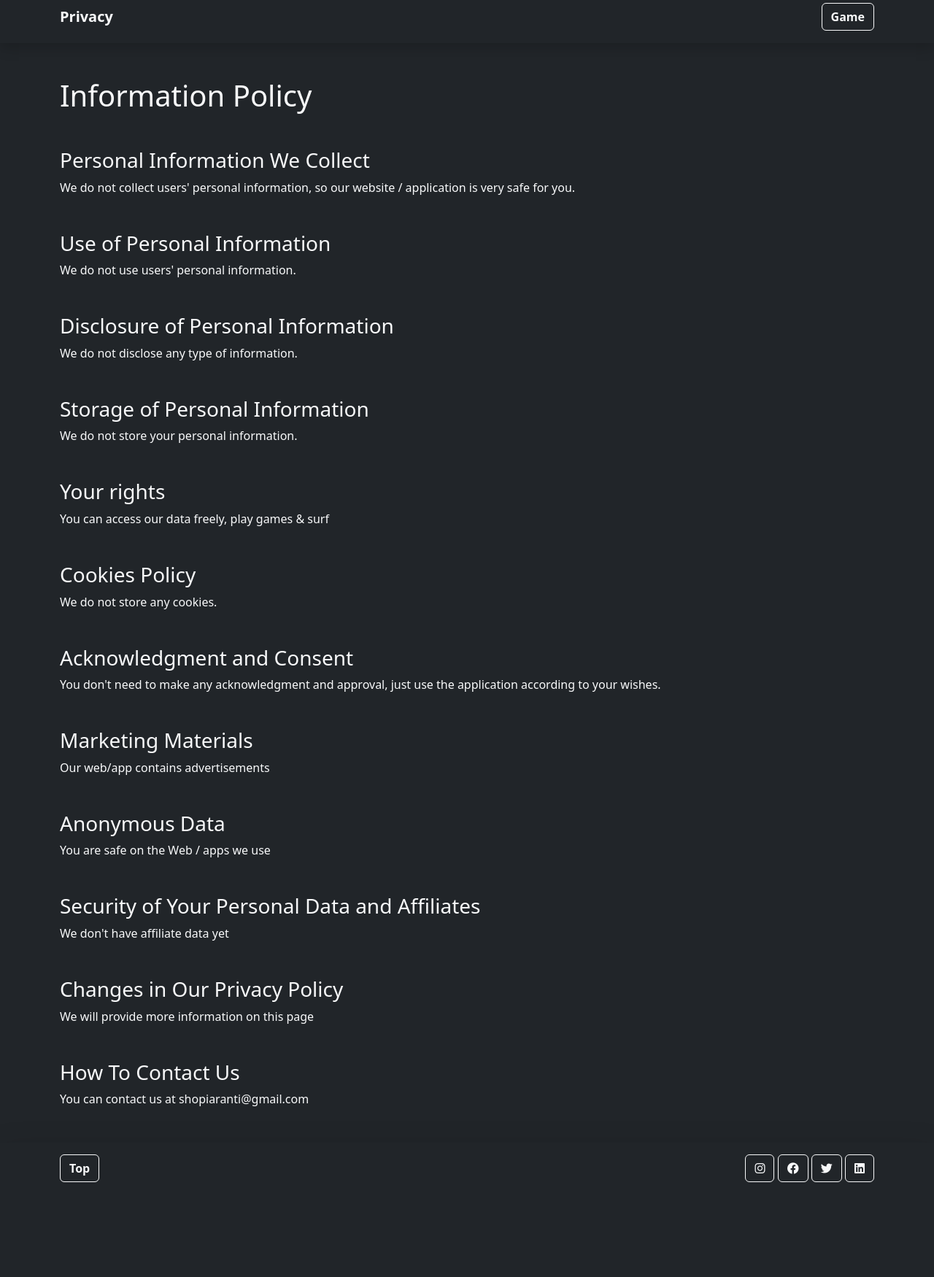
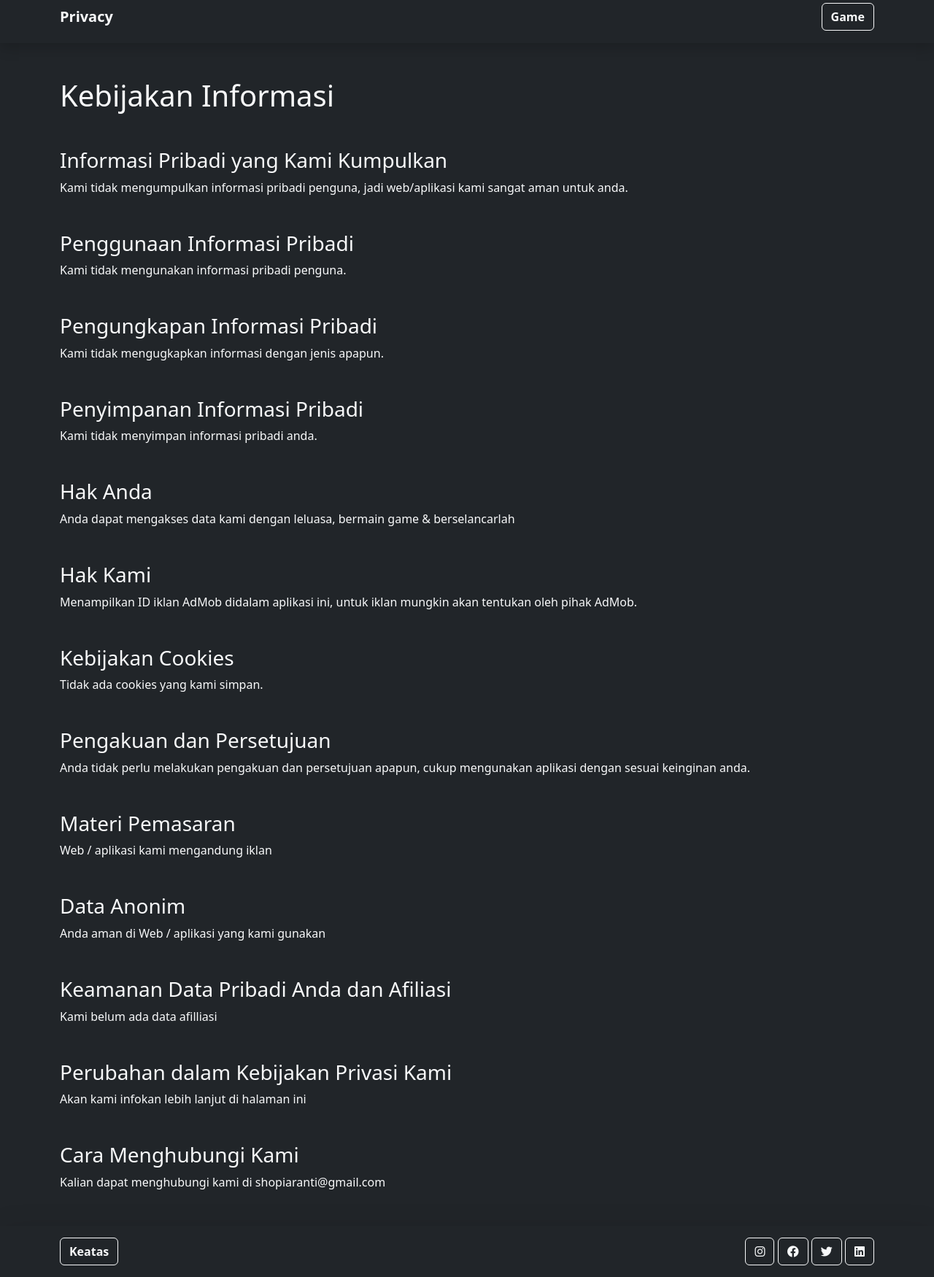
Before and after one commit to hfour4/hfour4.github.io, a plain HTML site: page privacy.html in a window 1280 px wide. Shown: the part 13-1763 px from the top of the page at 73% size. Before the commit the page ends 1649 px from the top, so only its background shows below. Drawn offline with nearby package versions, Linux system fonts and the light colour scheme.

Commit message:
update AdMob

```diff
--- a/privacy.html
+++ b/privacy.html
@@ -1,4 +1,4 @@
-<!DOCTYPE html>
+<!-- <!DOCTYPE html>
 <html lang="en">
 
 <head>
@@ -46,6 +46,9 @@
     <h3 class="mt-5 text-light">Your rights</h3>
     <p class="text-light">You can access our data freely, play games & surf</p>
 
+    <h3 class="mt-5 text-light">Our Rights</h3>
+    <p class="text-light">Displaying the AdMob advertising ID in this application, for advertisements, AdMob may determine it.</p>
+
     <h3 class="mt-5 text-light">Cookies Policy</h3>
     <p class="text-light">We do not store any cookies.</p>
 
@@ -87,4 +90,100 @@
 
 </body>
 
+</html> -->
+
+<!DOCTYPE html>
+<html lang="en">
+
+<head>
+  <meta charset="UTF-8">
+  <meta http-equiv="X-UA-Compatible" content="IE=edge">
+  <meta name="viewport" content="width=device-width, initial-scale=1.0">
+  <title>Kebijakan Informasi</title>
+</head>
+
+<link href="https://cdn.jsdelivr.net/npm/bootstrap@5.2.1/dist/css/bootstrap.min.css" rel="stylesheet"
+  integrity="sha384-iYQeCzEYFbKjA/T2uDLTpkwGzCiq6soy8tYaI1GyVh/UjpbCx/TYkiZhlZB6+fzT" crossorigin="anonymous">
+<link rel="stylesheet" href="https://cdnjs.cloudflare.com/ajax/libs/font-awesome/6.2.0/css/all.min.css"
+  integrity="sha512-xh6O/CkQoPOWDdYTDqeRdPCVd1SpvCA9XXcUnZS2FmJNp1coAFzvtCN9BmamE+4aHK8yyUHUSCcJHgXloTyT2A=="
+  crossorigin="anonymous" referrerpolicy="no-referrer" />
+
+<body style="user-select: none;" class="bg-dark" >
+
+  <nav class="navbar shadow p-3">
+    <div class="container">
+      <a class="navbar-brand fw-bold text-light">Privacy</a>
+
+      <form>
+        <a href='index.html' class="btn btn-outline-light fw-bold">Game</a>
+      </form>
+    </div>
+    </div>
+  </nav>
+
+  <div class="container mt-5">
+
+    <h1 class="text-light mt-5">Kebijakan Informasi</h1>
+
+    <h3 class="mt-5 text-light">Informasi Pribadi yang Kami Kumpulkan</h3>
+    <p class="text-light">Kami tidak mengumpulkan informasi pribadi penguna, jadi web/aplikasi kami sangat aman untuk
+      anda.</p>
+
+    <h3 class="mt-5 text-light">Penggunaan Informasi Pribadi</h3>
+    <p class="text-light">Kami tidak mengunakan informasi pribadi penguna.</p>
+
+    <h3 class="mt-5 text-light">Pengungkapan Informasi Pribadi</h3>
+    <p class="text-light">Kami tidak mengugkapkan informasi dengan jenis apapun.</p>
+
+    <h3 class="mt-5 text-light">Penyimpanan Informasi Pribadi</h3>
+    <p class="text-light">Kami tidak menyimpan informasi pribadi anda.</p>
+
+    <h3 class="mt-5 text-light">Hak Anda</h3>
+    <p class="text-light">Anda dapat mengakses data kami dengan leluasa, bermain game & berselancarlah</p>
+
+    <h3 class="mt-5 text-light">Hak Kami</h3>
+    <p class="text-light">Menampilkan ID iklan AdMob didalam aplikasi ini, untuk iklan mungkin akan tentukan oleh pihak AdMob.</p>
+
+    <h3 class="mt-5 text-light">Kebijakan Cookies</h3>
+    <p class="text-light">Tidak ada cookies yang kami simpan.</p>
+
+    <h3 class="mt-5 text-light">Pengakuan dan Persetujuan</h3>
+    <p class="text-light">Anda tidak perlu melakukan pengakuan dan persetujuan apapun, cukup mengunakan aplikasi
+      dengan sesuai keinginan anda.</p>
+
+    <h3 class="mt-5 text-light">Materi Pemasaran</h3>
+    <p class="text-light">Web / aplikasi kami mengandung iklan</p>
+
+    <h3 class="mt-5 text-light">Data Anonim</h3>
+    <p class="text-light">Anda aman di Web / aplikasi yang kami gunakan</p>
+
+    <h3 class="mt-5 text-light">Keamanan Data Pribadi Anda dan Afiliasi</h3>
+    <p class="text-light">Kami belum ada data afilliasi</p>
+
+    <h3 class="mt-5 text-light">Perubahan dalam Kebijakan Privasi Kami</h3>
+    <p class="text-light">Akan kami infokan lebih lanjut di halaman ini</p>
+
+    <h3 class="mt-5 text-light">Cara Menghubungi Kami</h3>
+    <p class="text-light">Kalian dapat menghubungi kami di shopiaranti@gmail.com</p>
+
+  </div>
+
+  <div class="container mt-5">
+  </div>
+
+  <nav class="navbar shadow-lg p-3">
+    <div class="container">
+      <a href='#top' class="btn fw-bold btn-outline-light">Keatas</a>
+
+      <div>
+        <a href='#' class="btn btn-outline-light fw-bold"><i class="fa-brands fa-instagram"></i></a>
+        <a href='#' class="btn btn-outline-light fw-bold"><i class="fa-brands fa-facebook"></i></a>
+        <a href='#' class="btn btn-outline-light fw-bold"><i class="fa-brands fa-twitter"></i></a>
+        <a href='#' class="btn btn-outline-light fw-bold"><i class="fa-brands fa-linkedin"></i></a>
+      </div>
+    </div>
+  </nav>
+
+</body>
+
 </html>
```
Also changed, not shown: privacy-id.html (+3 -0 lines).
